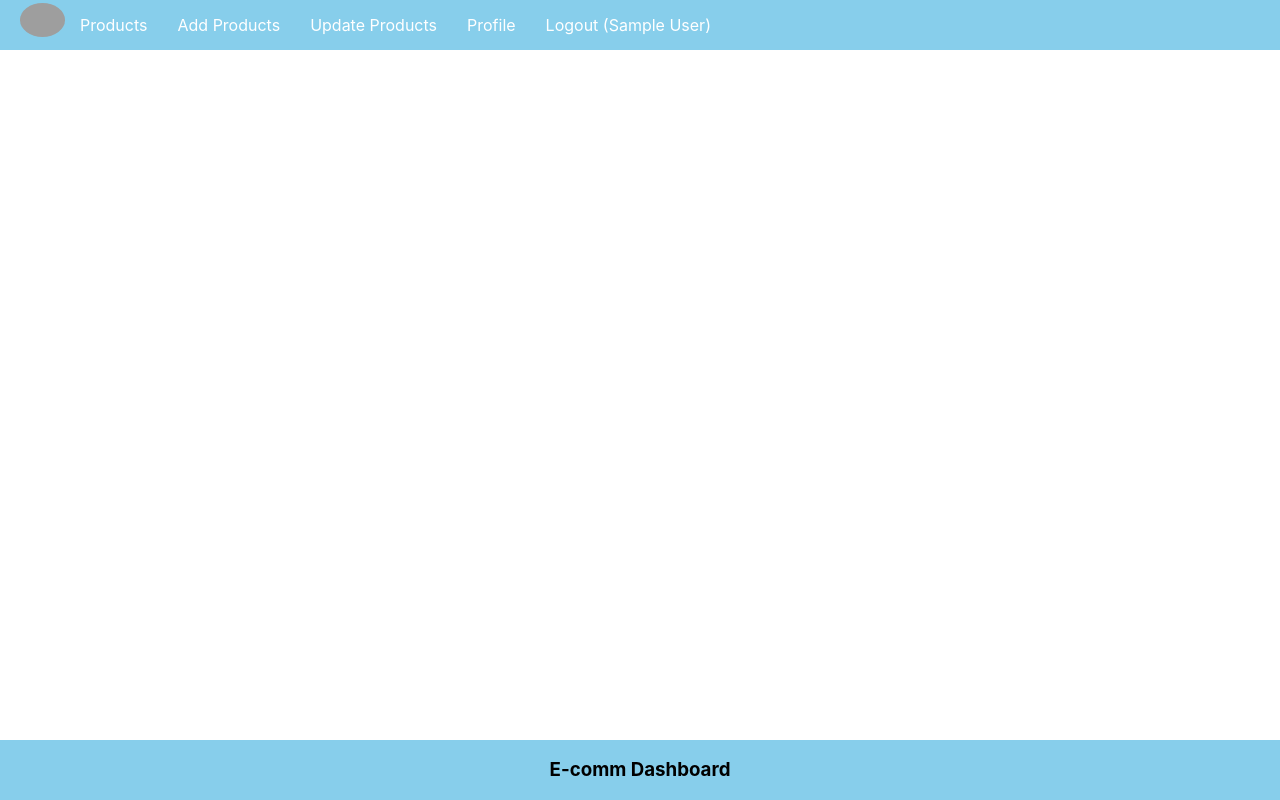
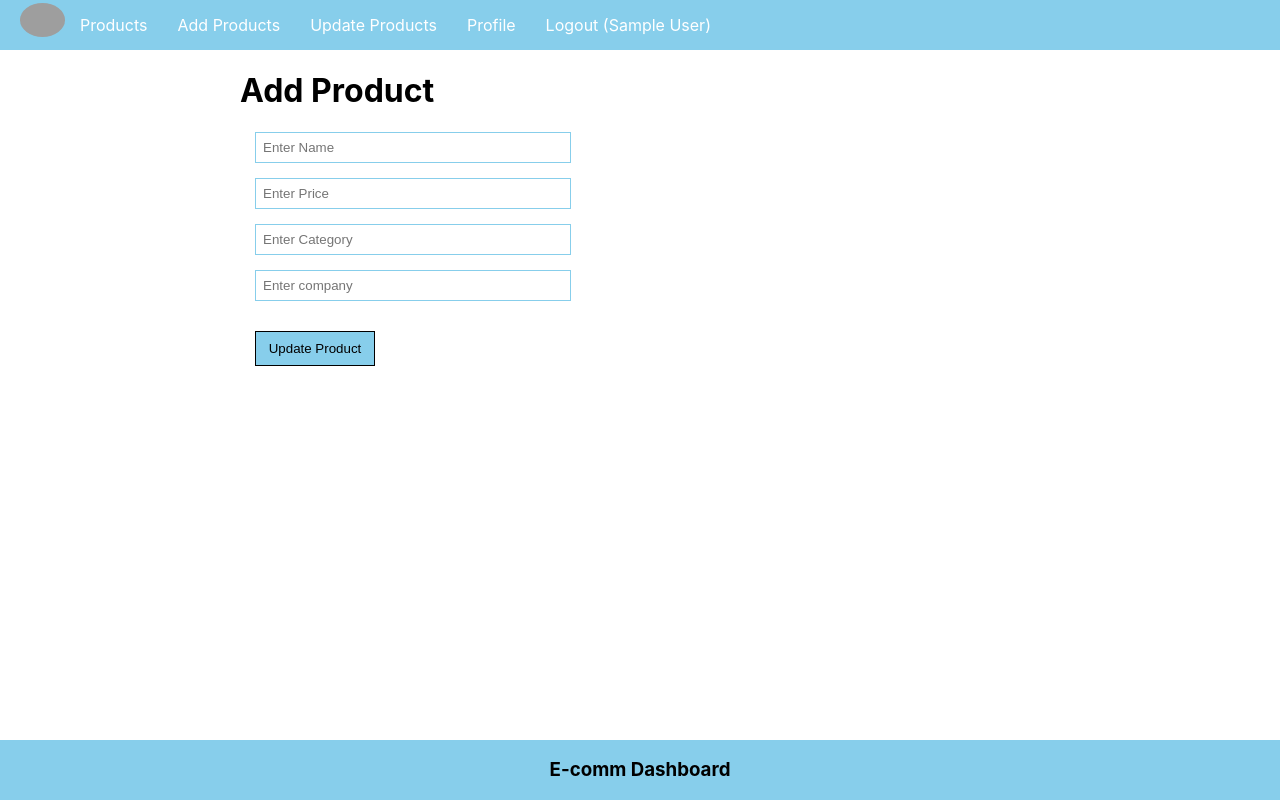
Before and after one commit to RamAwadheshGupta/React-EcommDashboard, a React (Create React App) app in the folder front-end/: page /update/1 in a window 1280 px wide. Built offline with nearby package versions, Linux system fonts and the light colour scheme; sample sign-in values are in the browser's storage; grey boxes are pictures that could not be loaded.

Commit message:
Update product api cont....

```diff
--- a/front-end/src/App.css
+++ b/front-end/src/App.css
@@ -69,6 +69,22 @@
   display: block;
 }
 
+.product-list {
+  text-align: center;
+  margin-top: 50px;
+}
+
+.product-list ul {
+  margin: 0px;
+}
+
+.product-list ul li {
+  display: inline-block;
+  border: 1px solid skyblue;
+  padding: 5px;
+  width: 120px;
+}
+
 .footer {
   position: absolute;
   margin: auto;
--- a/front-end/src/App.js
+++ b/front-end/src/App.js
@@ -6,6 +6,8 @@ import SignUp from './components/SignUp';
 import PrivateComponent from './components/PrivateComponent';
 import Login from './components/Login';
 import AddProduct from './components/AddProduct';
+import ProductList from './components/ProductList';
+import UpdateProduct from './components/UpdateProduct';
 
 function App()
 {
@@ -15,9 +17,9 @@ function App()
         <Nav />
         <Routes>
           <Route element={<PrivateComponent />}>
-            <Route path='/' element={<h1>Products Listing Component</h1>} />
+            <Route path='/' element={<ProductList />} />
             <Route path='/add' element={<AddProduct />} />
-            <Route path='/update' element={<h1>Update Products Component</h1>} />
+            <Route path='/update/:id' element={<UpdateProduct />} />
             <Route path='/logout' element={<h1>Logout Component</h1>} />
             <Route path='/profile' element={<h1>Profile Component</h1>} />
           </Route>
--- /dev/null
+++ b/front-end/src/components/ProductList.js
@@ -0,0 +1,61 @@
+import React, { useEffect, useState } from "react";
+import { Link } from "react-router-dom";
+
+const ProductList = () =>
+{
+    const [products, setProducts] = useState([]);
+    useEffect(() =>
+    {
+        getProducts();
+    }, []);
+    const getProducts = async () =>
+    {
+        let result = await fetch('http://localhost:5000/products'); // get method not necessary to all filed api
+        result = await result.json()
+        setProducts(result);
+    }
+    //console.warn(products);
+    const deleteProduct = async (id) =>
+    {
+        let result = await fetch(`http://localhost:5000/product/${id}`, {
+            method: 'Delete'
+        });
+        result = await result.json();
+        if (result)
+        {
+            getProducts();
+        }
+    }
+
+    return (
+        <div className="product-list">
+            <h1>Product List</h1>
+            <ul>
+                <li>S.No</li>
+                <li>Name</li>
+                <li>Price</li>
+                <li>Category</li>
+                <li>Brand</li>
+                <li>Action</li>
+            </ul>
+            {
+                products.map((item, index) =>
+                    <ul key={item._id}>
+                        <li>{index + 1}</li>
+                        <li>{item.name}</li>
+                        <li>$ {item.price}</li>
+                        <li>{item.category}</li>
+                        <li>{item.company}</li>
+                        <li>
+                            <button onClick={() => deleteProduct(item._id)}>Delete</button>
+                            &nbsp;
+                            <button><Link style={{ textDecoration: "none" }} to={"/update/" + item._id}>Update</Link ></button>
+                        </li>
+                    </ul>
+                )
+            }
+        </div >
+    );
+}
+
+export default ProductList;
--- /dev/null
+++ b/front-end/src/components/UpdateProduct.js
@@ -0,0 +1,38 @@
+import React, { useState } from "react";
+
+const UpdateProduct = () =>
+{
+    const [name, setName] = useState('');
+    const [price, setPrice] = useState('');
+    const [category, setCategory] = useState('');
+    const [company, setCompany] = useState('');
+
+    const updateProduct = async () =>
+    {
+        console.warn(name, price, category, company);
+    }
+    return (
+        <div className="product">
+            <h1>Add Product</h1>
+            <input className="inputBox" type="text"
+                value={name} onChange={(e) => { setName(e.target.value) }}
+                placeholder="Enter Name"
+            />
+            <input className="inputBox" type="text"
+                value={price} onChange={(e) => { setPrice(e.target.value) }}
+                placeholder="Enter Price"
+            />
+            <input className="inputBox" type="text"
+                value={category} onChange={(e) => { setCategory(e.target.value) }}
+                placeholder="Enter Category"
+            />
+            <input className="inputBox" type="text"
+                value={company} onChange={(e) => { setCompany(e.target.value) }}
+                placeholder="Enter company"
+            />
+            <button onClick={updateProduct} className="appButton">Update Product</button>
+        </div >
+    );
+}
+
+export default UpdateProduct;
```
Also changed, not shown: 1 other file (tests, documents, lock files or other folders).
